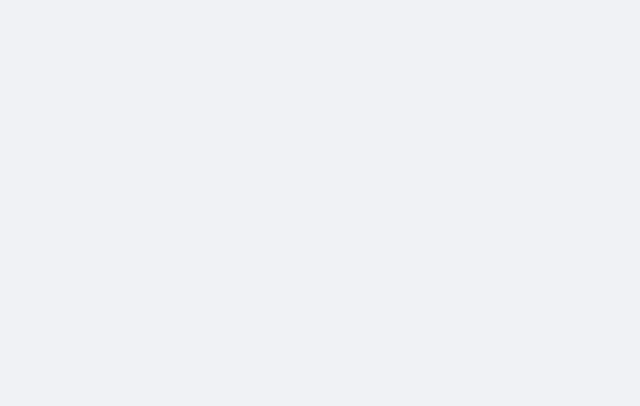
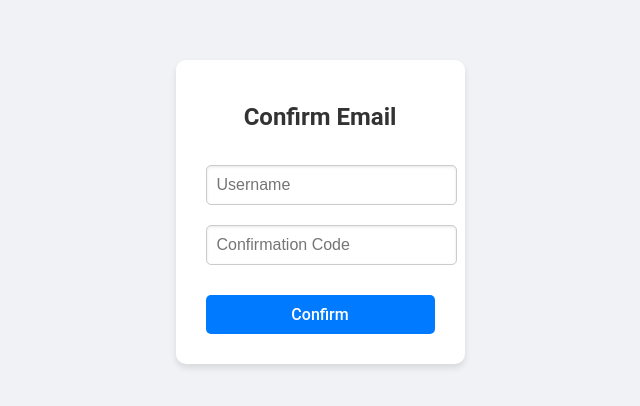
Before and after one commit to Luppole/isgo-frontend, a React (Vite) app: page /confirm in a window 1280 px wide. Before the commit this address had no page. Shown: the part 188-594 px from the top of the page, without its empty margins (320-960 px from the left). Built offline with nearby package versions, Linux system fonts and the light colour scheme.

Commit message:
Email confirmation

```diff
--- a/package.json
+++ b/package.json
@@ -13,6 +13,7 @@
     "axios": "^1.7.2",
     "cors": "^2.8.5",
     "firebase": "^10.12.2",
+    "nodemailer": "^6.9.13",
     "react": "^18.2.0",
     "react-canvas-draw": "^1.2.1",
     "react-dom": "^18.2.0",
--- a/src/App.jsx
+++ b/src/App.jsx
@@ -4,6 +4,7 @@ import Home from './Home';
 import Classroom from './Classroom';
 import Login from './Login';
 import Register from './Register';
+import Confirm from './Confirm';
 import { AuthContext, AuthProvider } from './AuthContext';
 import './App.css';
 
@@ -23,6 +24,7 @@ function AppContent() {
         <Route path="/classroom/:classId" element={isAuthenticated ? <Classroom /> : <Navigate to="/login" />} />
         <Route path="/login" element={<Login />} />
         <Route path="/register" element={<Register />} />
+        <Route path="/confirm" element={<Confirm />} />
       </Routes>
     </div>
   );
--- /dev/null
+++ b/src/Confirm.css
@@ -0,0 +1,59 @@
+body {
+    font-family: Arial, sans-serif;
+    background-color: #f0f2f5;
+    margin: 0;
+    padding: 0;
+    display: flex;
+    justify-content: center;
+    align-items: center;
+    height: 100vh;
+}
+
+.container {
+    background-color: #fff;
+    padding: 20px 40px;
+    border-radius: 10px;
+    box-shadow: 0 0 10px rgba(0, 0, 0, 0.1);
+    max-width: 400px;
+    width: 100%;
+    box-sizing: border-box;
+}
+
+h2 {
+    margin-bottom: 20px;
+    color: #333;
+    text-align: center;
+}
+
+form {
+    display: flex;
+    flex-direction: column;
+}
+
+input {
+    padding: 10px;
+    margin: 10px 0;
+    border: 1px solid #ccc;
+    border-radius: 5px;
+    font-size: 16px;
+}
+
+button {
+    padding: 10px;
+    margin-top: 20px;
+    background-color: #28a745;
+    color: white;
+    border: none;
+    border-radius: 5px;
+    font-size: 16px;
+    cursor: pointer;
+}
+
+button:hover {
+    background-color: #218838;
+}
+
+p {
+    text-align: center;
+    color: #ff0000;
+}
--- /dev/null
+++ b/src/Confirm.jsx
@@ -0,0 +1,44 @@
+import React, { useState } from 'react';
+import { confirmEmail } from './api';
+import './Confirm.css';
+
+const Confirm = () => {
+  const [username, setUsername] = useState('');
+  const [confirmationCode, setConfirmationCode] = useState('');
+  const [message, setMessage] = useState('');
+
+  const handleConfirm = async (e) => {
+    e.preventDefault();
+    try {
+      const result = await confirmEmail(username, confirmationCode);
+      setMessage('Email confirmed successfully');
+    } catch (error) {
+      setMessage('Confirmation failed');
+      console.error('Error during confirmation:', error.response ? error.response.data : error.message);
+    }
+  };
+
+  return (
+    <div className="container">
+      <h2>Confirm Email</h2>
+      <form onSubmit={handleConfirm}>
+        <input
+          type="text"
+          value={username}
+          onChange={(e) => setUsername(e.target.value)}
+          placeholder="Username"
+        />
+        <input
+          type="text"
+          value={confirmationCode}
+          onChange={(e) => setConfirmationCode(e.target.value)}
+          placeholder="Confirmation Code"
+        />
+        <button type="submit">Confirm</button>
+      </form>
+      {message && <p>{message}</p>}
+    </div>
+  );
+};
+
+export default Confirm;
--- a/src/Register.jsx
+++ b/src/Register.jsx
@@ -6,14 +6,15 @@ import './Register.css';
 const Register = () => {
   const [username, setUsername] = useState('');
   const [password, setPassword] = useState('');
+  const [email, setEmail] = useState('');
   const [message, setMessage] = useState('');
   const navigate = useNavigate();
 
   const handleRegister = async (e) => {
     e.preventDefault();
     try {
-            const result = await register(username, password);
-            setMessage('Registration successful');
+      const result = await register(username, password, email);
+      setMessage('Registration successful. Please check your email to confirm your account.');
       navigate('/login');
     } catch (error) {
       setMessage('Registration failed');
@@ -32,6 +33,12 @@ const Register = () => {
           placeholder="Username"
         />
         <input
+          type="email"
+          value={email}
+          onChange={(e) => setEmail(e.target.value)}
+          placeholder="Email"
+        />
+        <input
           type="password"
           value={password}
           onChange={(e) => setPassword(e.target.value)}
--- a/src/api.js
+++ b/src/api.js
@@ -1,10 +1,10 @@
 import axios from 'axios';
 
-const API_URL = 'http://localhost:3000';  // Ensure this matches your backend URL
+const API_URL = 'http://localhost:3000';
 
-export const register = async (username, password) => {
+export const register = async (username, password, email) => {
   try {
-        const response = await axios.post(`${API_URL}/register`, { username, password });
+    const response = await axios.post(`${API_URL}/register`, { username, password, email });
     return response.data;
   } catch (error) {
     console.error('Error during registration:', error);
@@ -21,3 +21,13 @@ export const login = async (username, password) => {
     throw error;
   }
 };
+
+export const confirmEmail = async (username, confirmationCode) => {
+  try {
+    const response = await axios.post(`${API_URL}/confirm`, { username, confirmationCode });
+    return response.data;
+  } catch (error) {
+    console.error('Error during confirmation:', error);
+    throw error;
+  }
+};
```
Also changed, not shown: 2 other files (tests, documents, lock files or other folders). Lines whose indentation alone changed are shown as unchanged.
